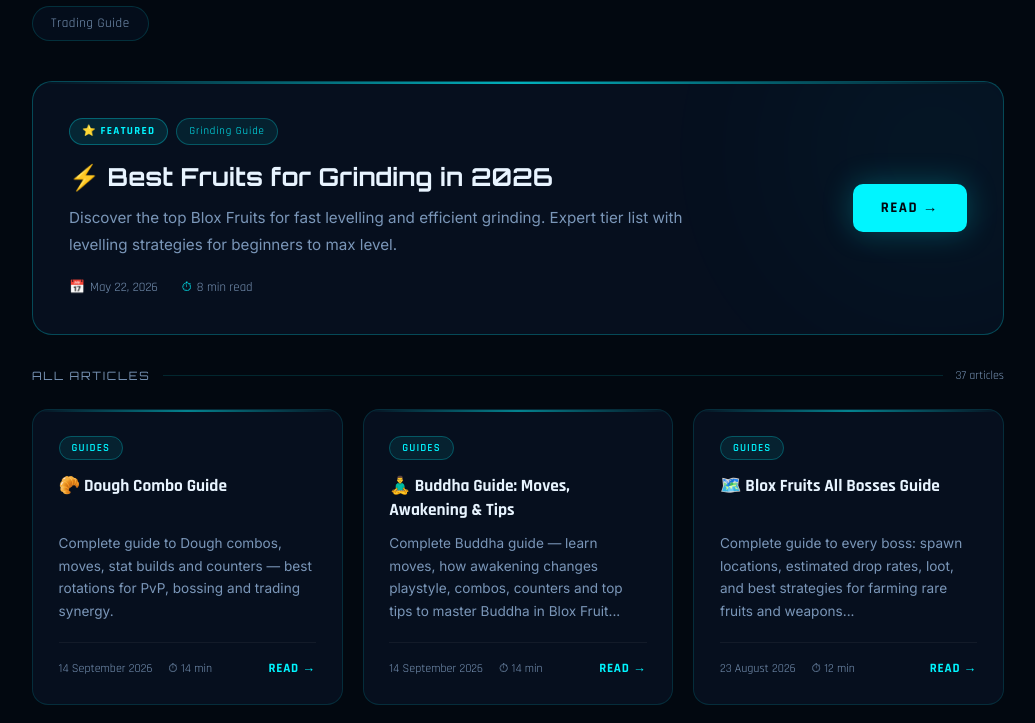
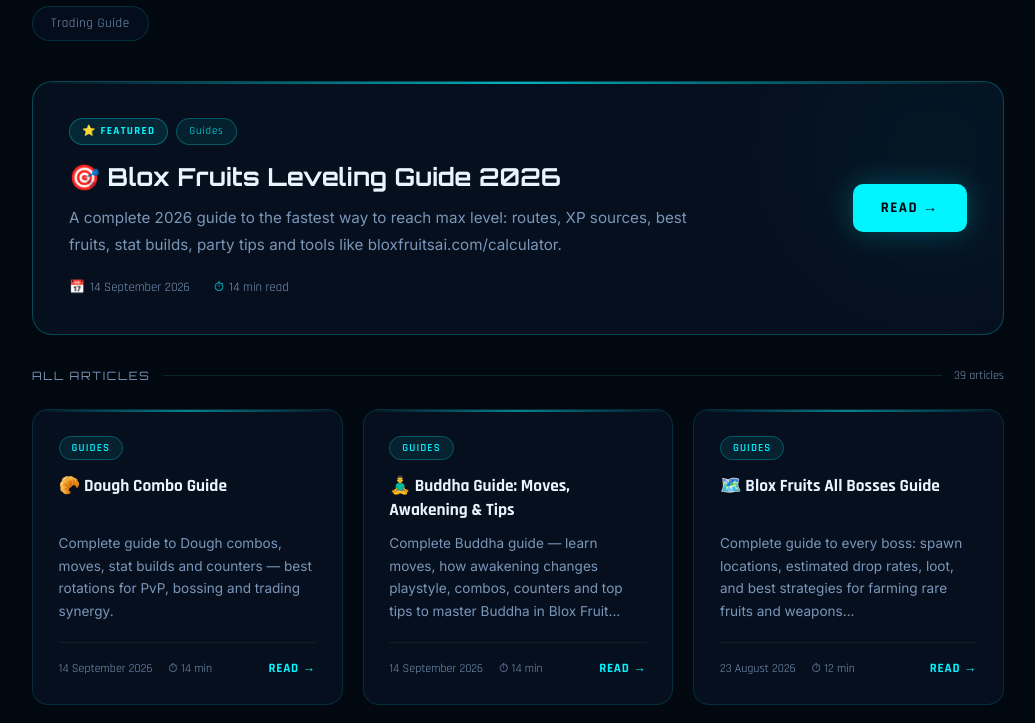
Before and after one commit to fhardi95/bloxfruitsai, a Next.js app: page /blog in a window 1280 px wide. Shown: the part 431-1154 px from the top of the page, without its empty margins (122-1157 px from the left). Built offline with nearby package versions, Linux system fonts and the light colour scheme; no server answers.

Commit message:
feat: update blog list with "leveling-guide-2026-fastest-way-to-max-level" [AI Agent]

```diff
--- a/app/blog/BlogClient.tsx
+++ b/app/blog/BlogClient.tsx
@@ -3,6 +3,19 @@
 import Link from "next/link";
 
 const POSTS = [
+  {
+    slug: "leveling-guide-2026-fastest-way-to-max-level",
+    title: "Blox Fruits Leveling Guide 2026",
+    excerpt: "A complete 2026 guide to the fastest way to reach max level: routes, XP sources, best fruits, stat builds, party tips and tools like bloxfruitsai.com/calculator.",
+    date: "14 September 2026",
+    category: "Guides",
+    categoryColor: "#00f5ff",
+    categoryBg: "rgba(0,245,255,0.08)",
+    categoryBorder: "rgba(0,245,255,0.25)",
+    readTime: "14 min",
+    icon: "🎯",
+    featured: true,
+  },
   {
     slug: "dough-combo-guide",
     title: "Dough Combo Guide",
```
